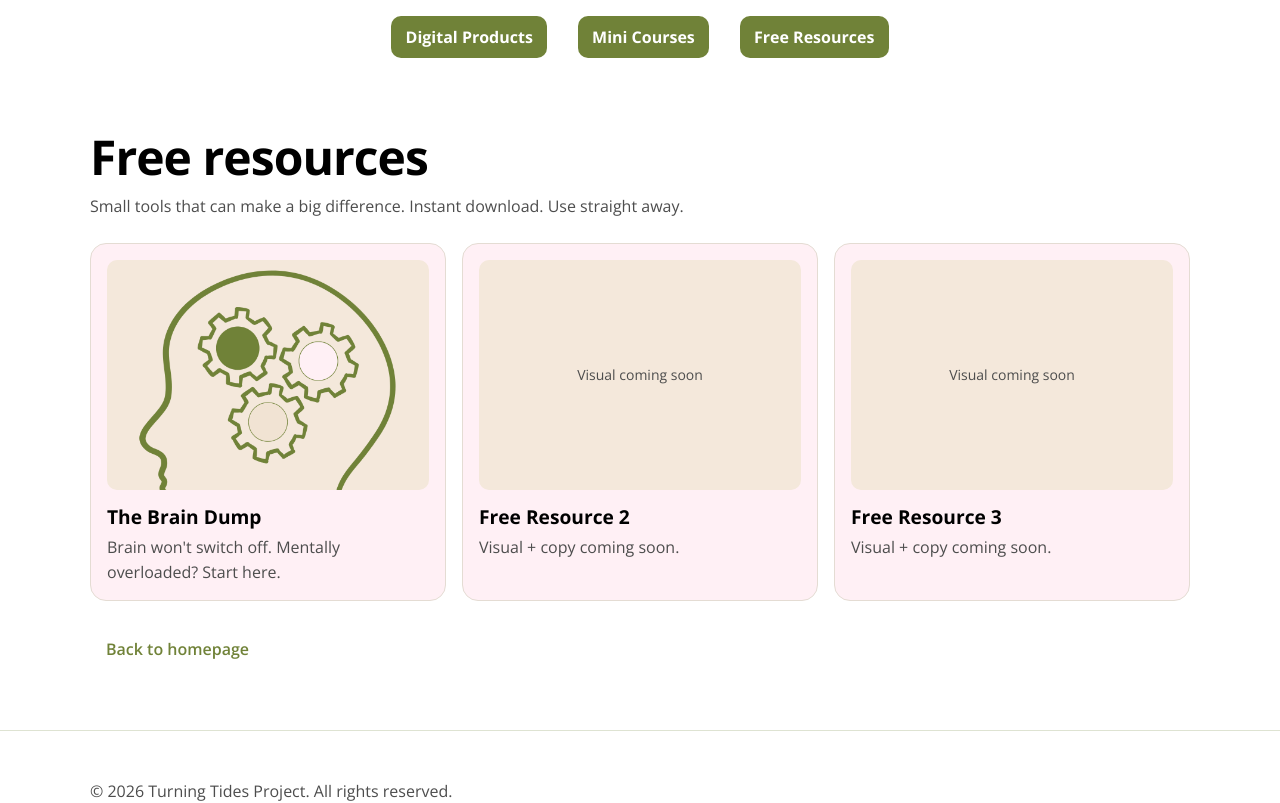
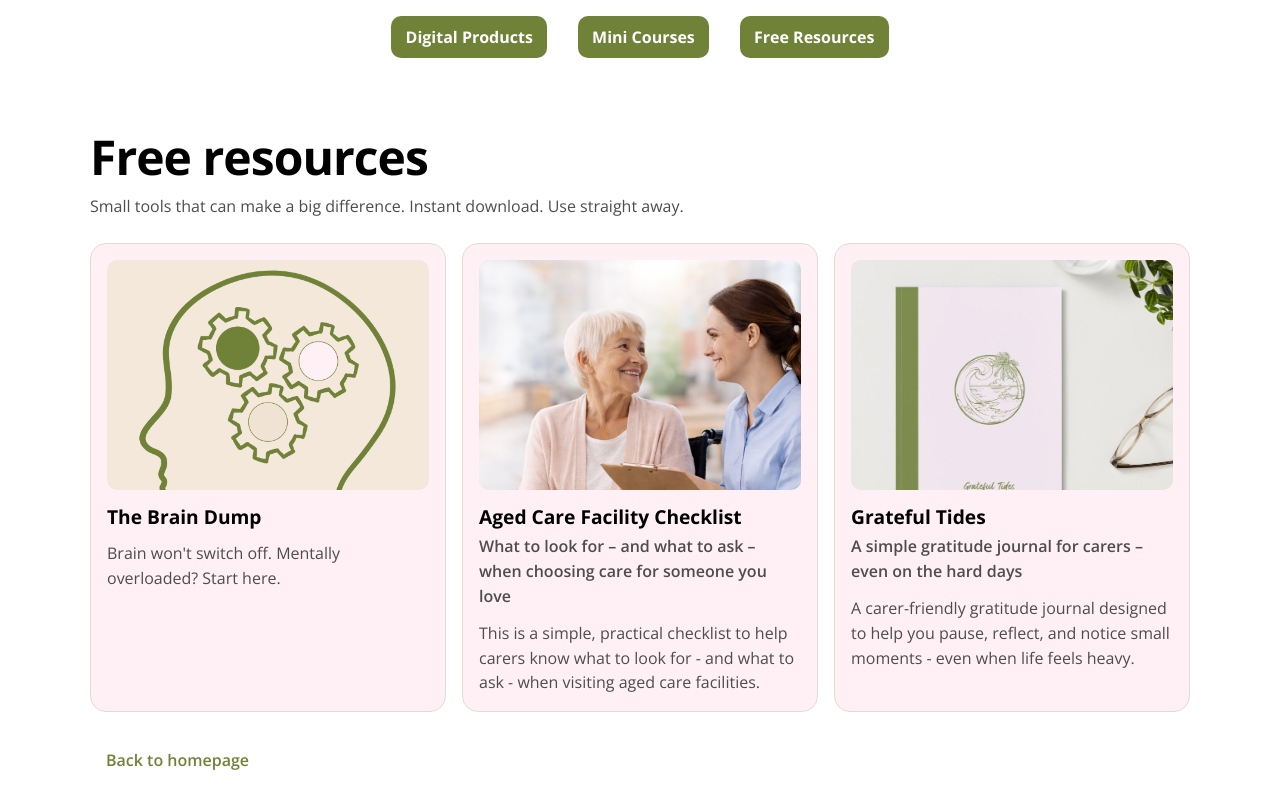
Before and after one commit to JacksonDickfos/turningtideproject, a Next.js app: page /free-resources in a window 1280 px wide. Shown: the top 803 px of the page. Built offline with nearby package versions, Linux system fonts and the light colour scheme.

Commit message:
Update free resources cards 2 and 3

```diff
--- a/src/app/free-resources/page.tsx
+++ b/src/app/free-resources/page.tsx
@@ -32,11 +32,19 @@ export default function FreeResourcesPage() {
                     "Visual coming soon"
                   )}
                 </div>
-                <div className="stack" style={{ gap: 6 }}>
-                  <h2 className="h3">{item.title}</h2>
-                  <p className="muted" style={{ margin: 0 }}>
-                    {item.description}
-                  </p>
+                <div className="bubbleText">
+                  <div className="bubbleTitleGroup">
+                    <h2 className="h3">{item.title}</h2>
+                    {item.subtitle ? (
+                      <p className="muted bubbleSubtitle">{item.subtitle}</p>
+                    ) : null}
+                  </div>
+                  {item.description?.trim() ? (
+                    <p className="muted bubbleDesc">{item.description}</p>
+                  ) : null}
+                  {item.longDescription?.trim() ? (
+                    <p className="muted bubbleDesc">{item.longDescription}</p>
+                  ) : null}
                 </div>
               </div>
             ))}
--- a/src/app/page.tsx
+++ b/src/app/page.tsx
@@ -17,6 +17,7 @@ function BubbleGrid({
     title: string;
     subtitle?: string;
     description: string;
+    longDescription?: string;
     imageSrc?: string;
     imageAlt?: string;
   }[];
@@ -45,7 +46,9 @@ function BubbleGrid({
                 <p className="muted bubbleSubtitle">{item.subtitle}</p>
               ) : null}
             </div>
-            <p className="muted bubbleDesc">{item.description}</p>
+            {item.description?.trim() ? (
+              <p className="muted bubbleDesc">{item.description}</p>
+            ) : null}
           </div>
         </div>
       ))}
--- a/src/content/previews.ts
+++ b/src/content/previews.ts
@@ -3,6 +3,7 @@ export type PreviewItem = {
   title: string;
   subtitle?: string;
   description: string;
+  longDescription?: string;
   imageSrc?: string;
   imageAlt?: string;
 };
@@ -68,12 +69,23 @@ export const freeResourcesPreview: PreviewItem[] = [
   },
   {
     id: "fr-2",
-    title: "Free Resource 2",
-    description: "Visual + copy coming soon.",
+    title: "Aged Care Facility Checklist",
+    subtitle:
+      "What to look for – and what to ask – when choosing care for someone you love",
+    description: "",
+    longDescription:
+      "This is a simple, practical checklist to help carers know what to look for - and what to ask - when visiting aged care facilities.",
+    imageSrc: "/images/agedcarechecklist.png",
+    imageAlt: "Aged Care Facility Checklist",
   },
   {
     id: "fr-3",
-    title: "Free Resource 3",
-    description: "Visual + copy coming soon.",
+    title: "Grateful Tides",
+    subtitle: "A simple gratitude journal for carers – even on the hard days",
+    description: "",
+    longDescription:
+      "A carer-friendly gratitude journal designed to help you pause, reflect, and notice small moments - even when life feels heavy.",
+    imageSrc: "/images/gratitude3.jpg",
+    imageAlt: "Grateful Tides",
   },
 ];
```
Also changed, not shown: public/images/agedcarechecklist.png (added), public/images/gratitude3.jpg (added).
